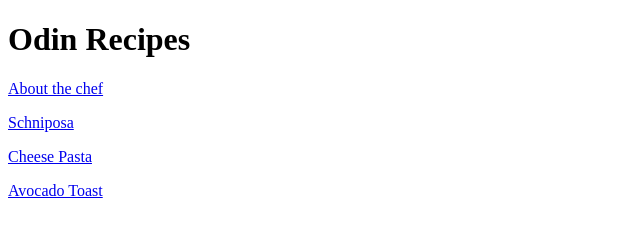
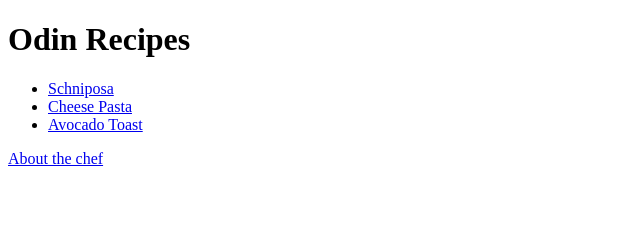
Before and after one commit to dHarter7/odin-recipes, a plain HTML site: page index.html in a window 1280 px wide. Shown: the whole page, without its empty margins (0-640 px from the left). Drawn offline with Linux system fonts and the light colour scheme.

Commit message:
Change the about-page slighly

```diff
--- a/index.html
+++ b/index.html
@@ -7,9 +7,11 @@
 
 <body>
     <h1>Odin Recipes</h1>
+    <ul>
+        <li><a href="./pages/schniposa.html">Schniposa</a></li>
+        <li><a href="./pages/cheese-pasta.html">Cheese Pasta</a></li>
+        <li><a href="./pages/avocado-toast.html">Avocado Toast</a></li>
+    </ul>
     <p><a href="./pages/about.html">About the chef</a></p>
-    <p><a href="./pages/schniposa.html">Schniposa</a></p>
-    <p><a href="./pages/cheese-pasta.html">Cheese Pasta</a></p>
-    <p><a href="./pages/avocado-toast.html">Avocado Toast</a></p>
 </body>
 </html>
```
